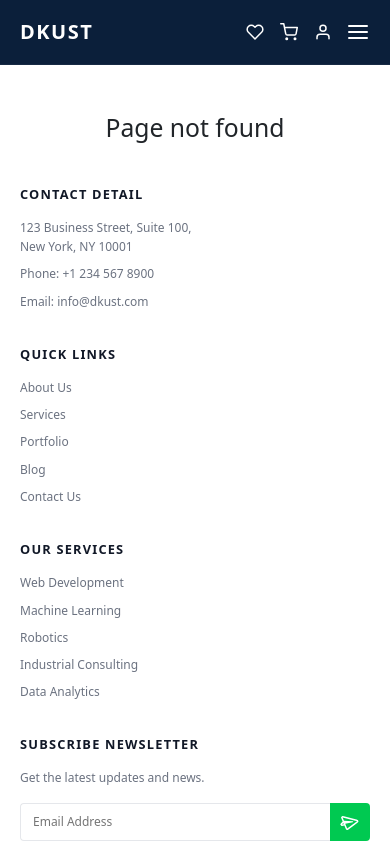
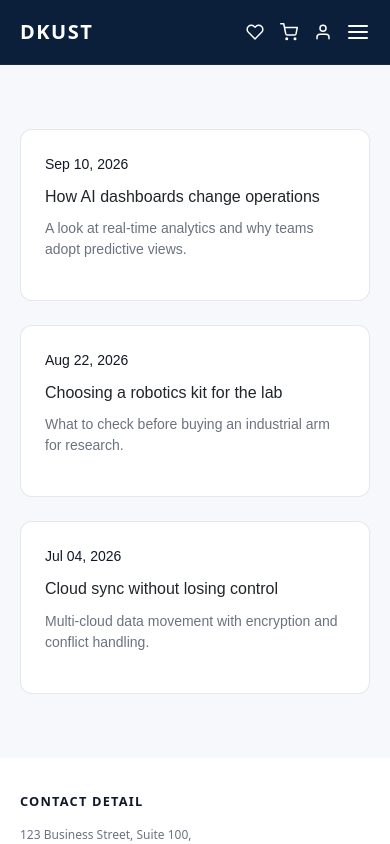
Before and after one commit to Ibrahimm6/dkust-react-project, a React (Create React App) app: page /blog in a window 390 px wide. Shown: the top 844 px of the page. Built offline with nearby package versions, Linux system fonts and the light colour scheme.

Commit message:
Feature: Add reusable InfoCard component and Blog page (#11)
* feat: create InfoCard component and implement Blog page

* fix: address PR feedback for responsive blog grid and unused imports

```diff
--- a/src/assets/styles/global.css
+++ b/src/assets/styles/global.css
@@ -16,6 +16,39 @@
   --header-height: 65px;
   --border-radius-btn: 14px;
   --color-page-bg: #1a3a6e;
+
+  /* those were pasted from the week 16 styles */
+  --main-color: #16a34a;
+  --secondary-color: #0d1b3e;
+  --hero-color: #1a3a6e;
+  --dark-color: #111827;
+  --muted-color: #6b7280;
+  --page-bg: #f7f8fc;
+  --surface: #ffffff;
+  --danger: #dc2626;
+  --star-color: #facc15;
+  --white: var(--surface);
+  --black: var(--dark-color);
+  --text-color: var(--dark-color);
+  --input-border: color-mix(in srgb, var(--dark-color) 16%, transparent);
+  --disabled-bg: color-mix(in srgb, var(--muted-color) 16%, var(--surface));
+  --disabled-text: var(--muted-color);
+  --focus-ring: color-mix(in srgb, var(--main-color) 16%, transparent);
+  --border-subtle: color-mix(in srgb, var(--dark-color) 10%, transparent);
+  --shadow: 0 12px 40px
+    color-mix(in srgb, var(--secondary-color) 10%, transparent);
+  --font-size-xs: 0.75rem;
+  --font-size-sm: 0.875rem;
+  --font-size: 1rem;
+  --font-size-md: 1.25rem;
+  --font-size-lg: 1.5rem;
+  --font-size-xl: 2.25rem;
+  --radius-sm: 8px;
+  --radius: 12px;
+  --radius-lg: 16px;
+  --radius-circle: 999px;
+  --border-radius: var(--radius);
+  --arabic-font: "Cairo", sans-serif;
 }
 
 /* CSS Reset & Globals */
--- /dev/null
+++ b/src/components/common/InfoCard/index.jsx
@@ -0,0 +1,13 @@
+import { InfoCardStyles } from "./styles";
+
+function InfoCard({ title, description, date }) {
+  return (
+    <InfoCardStyles>
+      {date && <span>{date}</span>}
+      {title && <h3>{title}</h3>}
+      {description && <p>{description}</p>}
+    </InfoCardStyles>
+  );
+}
+
+export default InfoCard;
--- /dev/null
+++ b/src/components/common/InfoCard/styles.js
@@ -0,0 +1,28 @@
+import styled from "styled-components";
+
+export const InfoCardStyles = styled.div`
+  border: 1px solid var(--border-subtle);
+  background-color: var(--surface);
+  border-radius: 12px;
+  padding: 24px;
+  display: flex;
+  flex-direction: column;
+  gap: 12px;
+  align-items: flex-start;
+  font-family: var(--arabic-font);
+
+  span {
+    color: var(--dark-color);
+    font-size: var(--font-size-sm);
+  }
+
+  h3 {
+    font-size: var(--font-size);
+    margin: 0;
+  }
+
+  p {
+    color: var(--muted-color);
+    font-size: var(--font-size-sm);
+  }
+`;
--- /dev/null
+++ b/src/pages/blog/index.jsx
@@ -0,0 +1,43 @@
+import AppTemplate from "../../components/app-template";
+import InfoCard from "../../components/common/InfoCard";
+import PathConstants from "../../routes/pathConstants";
+import { BlogStyles } from "./styles";
+
+const blogData = [
+  {
+    title: "How AI dashboards change operations",
+    description: `A look at real-time analytics and why teams adopt predictive views.`,
+    date: "Sep 10, 2026",
+  },
+  {
+    title: "Choosing a robotics kit for the lab",
+    description: `What to check before buying an industrial arm for research.`,
+    date: "Aug 22, 2026",
+  },
+  {
+    title: "Cloud sync without losing control",
+    description: `Multi-cloud data movement with encryption and conflict handling.`,
+    date: "Jul 04, 2026",
+  },
+];
+
+function Blog() {
+  return (
+    <AppTemplate pageTitle="Blog" path={PathConstants.BLOG}>
+      <BlogStyles>
+        <div className="container">
+          {blogData.map((item, index) => (
+            <InfoCard
+              key={index}
+              title={item.title}
+              description={item.description}
+              date={item.date}
+            />
+          ))}
+        </div>
+      </BlogStyles>
+    </AppTemplate>
+  );
+}
+
+export default Blog;
--- /dev/null
+++ b/src/pages/blog/styles.js
@@ -0,0 +1,21 @@
+import styled from "styled-components";
+
+export const BlogStyles = styled.div`
+  padding-block: 64px;
+  background-color: var(--page-bg);
+
+  & > div {
+    display: grid;
+    /* place-items: center; */
+    grid-template-columns: repeat(3, 1fr);
+    gap: 24px;
+
+    @media (max-width: 992px) {
+      grid-template-columns: repeat(2, 1fr);
+    }
+
+    @media (max-width: 768px) {
+      grid-template-columns: 1fr;
+    }
+  }
+`;
--- a/src/routes/index.js
+++ b/src/routes/index.js
@@ -10,6 +10,7 @@ const QuizPage = React.lazy(() => import("../pages/quiz"));
 const WishlistPage = React.lazy(() => import("../pages/wishlist"));
 const ProfilePage = React.lazy(() => import("../pages/profile"));
 const CartPage = React.lazy(() => import("../pages/cart"));
+const BlogPage = React.lazy(() => import("../pages/blog"));
 
 const routes = [
   { path: PathConstants.HOME, element: <HomePage /> },
@@ -21,6 +22,7 @@ const routes = [
   { path: PathConstants.WISHLIST, element: <WishlistPage /> },
   { path: PathConstants.PROFILE, element: <ProfilePage /> },
   { path: PathConstants.CART, element: <CartPage /> },
+  { path: PathConstants.BLOG, element: <BlogPage /> },
 ];
 
 export default routes;
```
